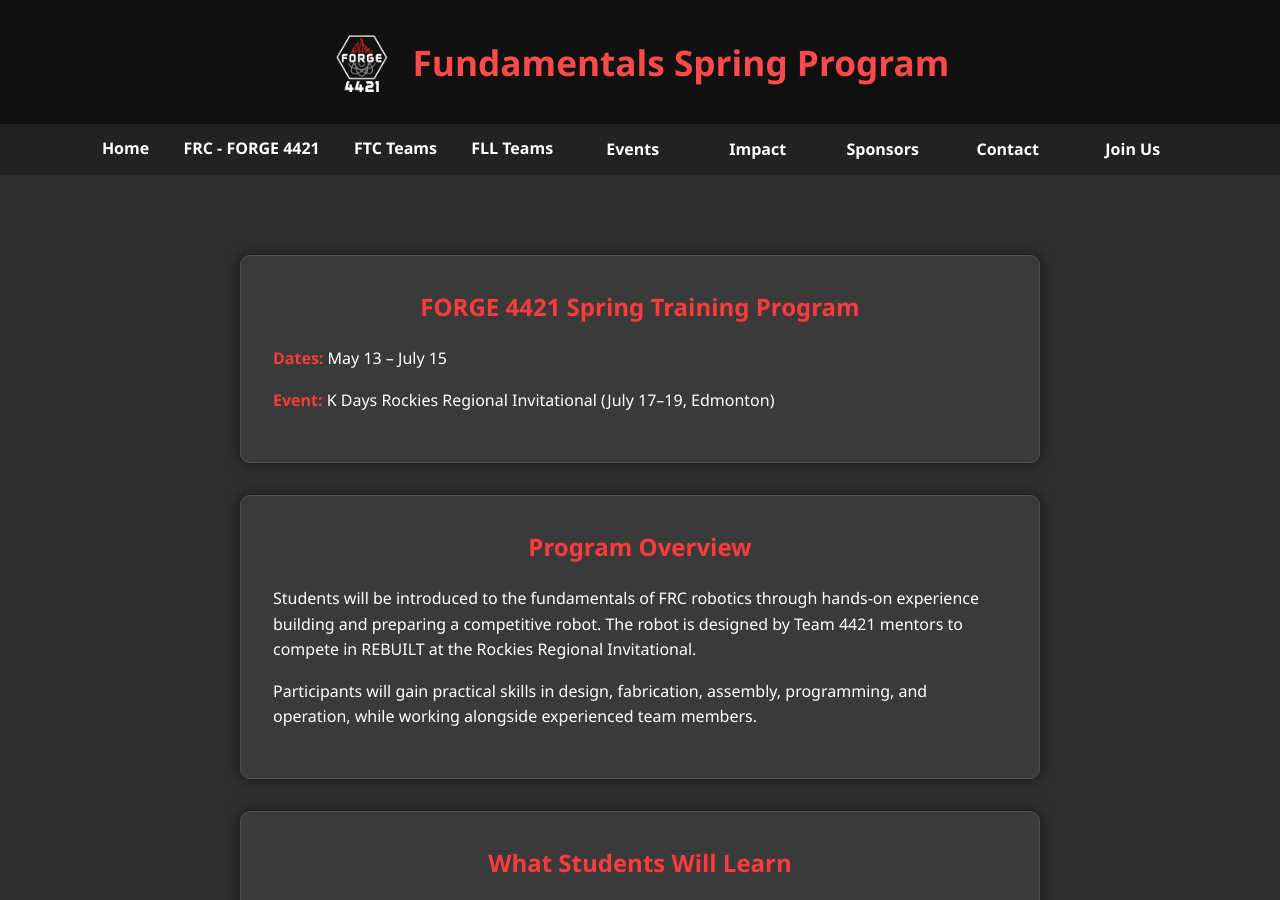
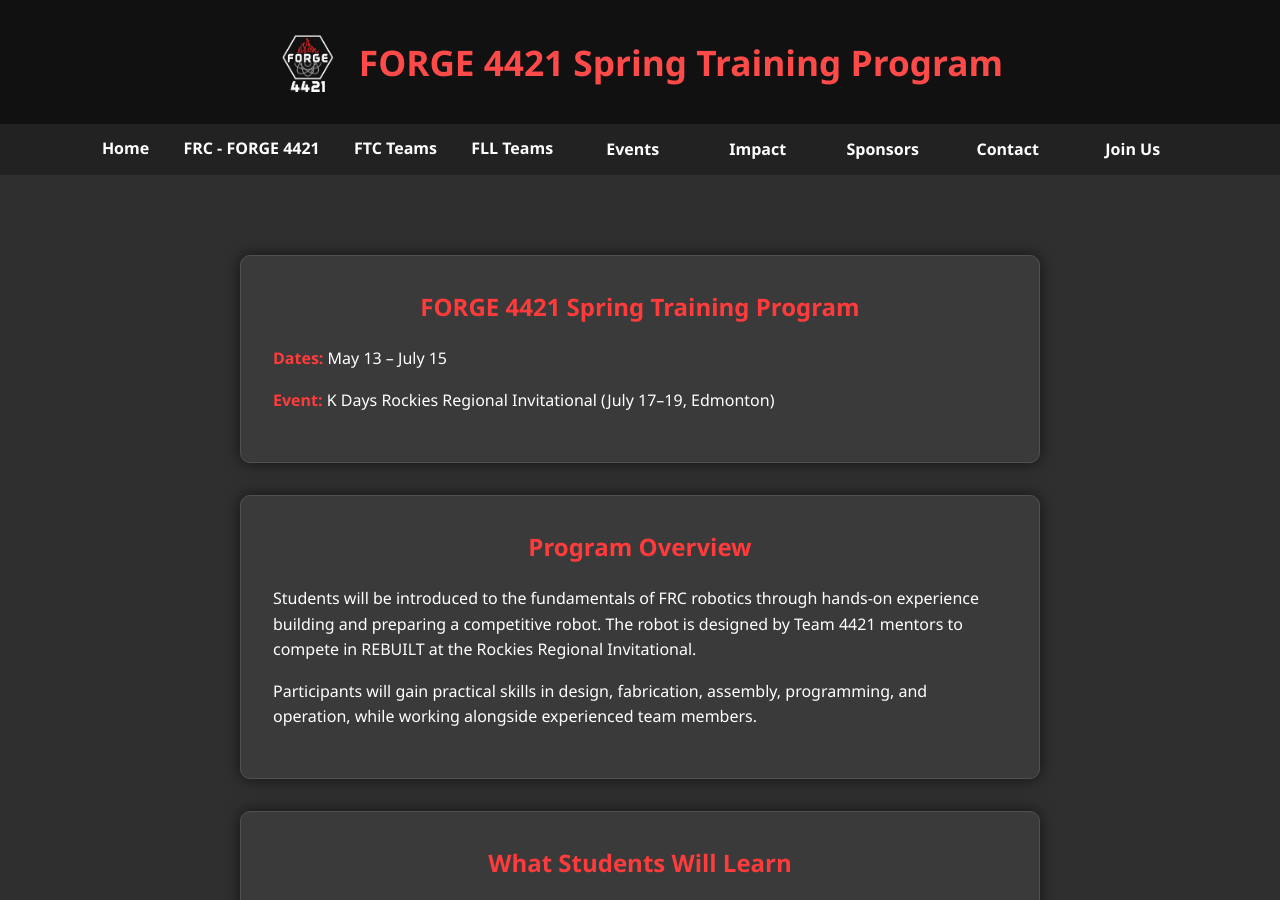
Before and after one commit to ATAARobotics/ataarobotics.github.io, a Jekyll site: the page built from recruitment.html, in a window 1280 px wide and 900 px high. Built offline with Jekyll 4.4.1, drawn with Linux system fonts in a browser that asks for light colours.

Commit message:
Potential fix for pull request finding
Co-authored-by: Copilot Autofix powered by AI <175728472+Copilot@users.noreply.github.com>

```diff
--- a/recruitment.html
+++ b/recruitment.html
@@ -1,5 +1,5 @@
 ---
-title: Fundamentals Spring Program
+title: FORGE 4421 Spring Training Program
 layout: default
 logo: forge
 ---
```
